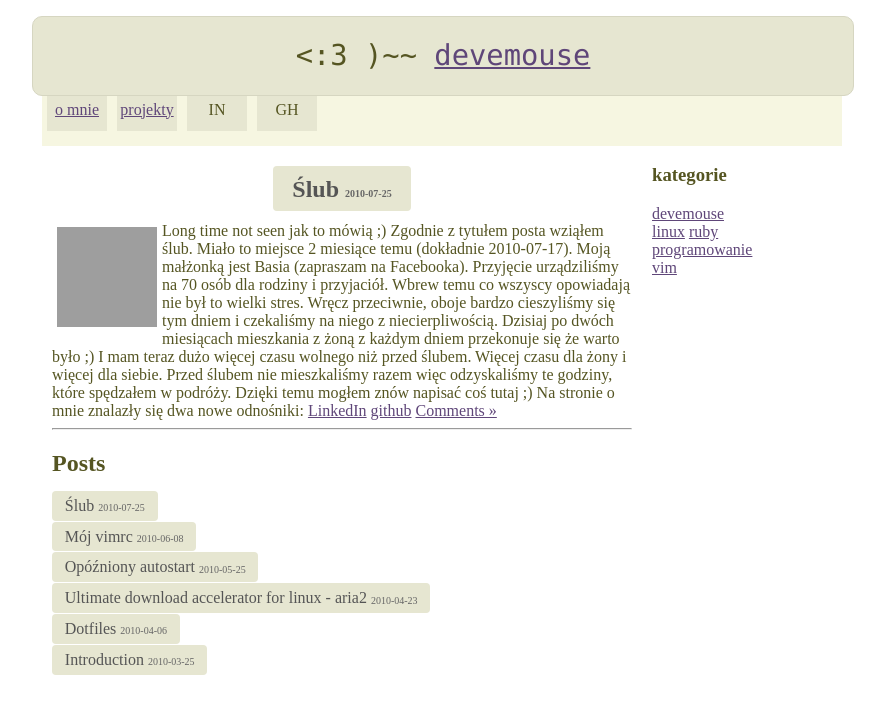
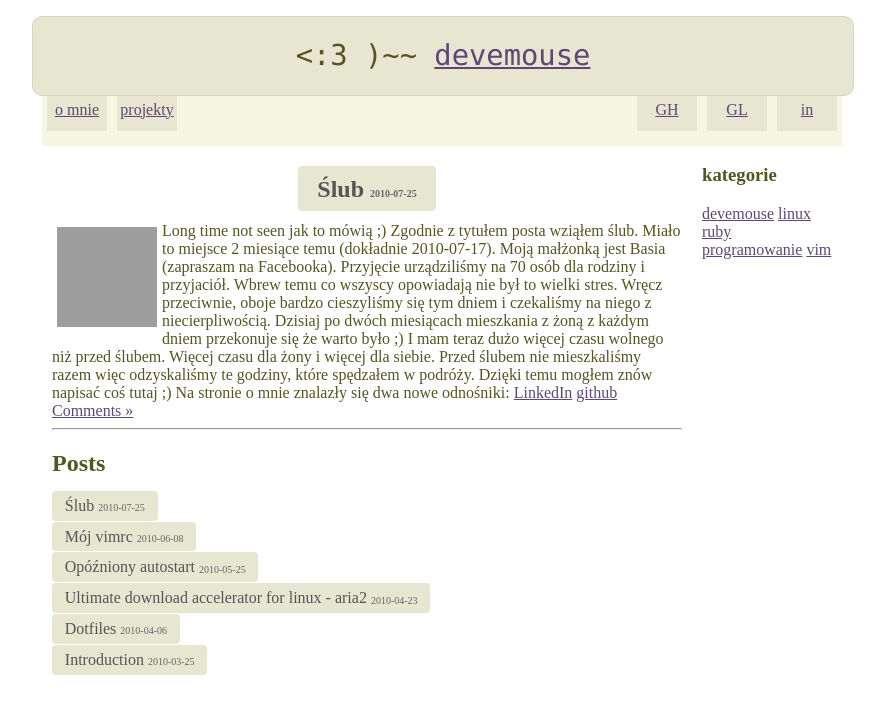
Before and after one commit to devemouse/devemouse.github.com, a Jekyll site: the page built from index.html, in a window 1280 px wide, cut to the strip 0-714 px from the top of the page. Shown: the whole strip, without its empty margins (198-1083 px from the left). Built offline with Jekyll 4.4.1, drawn with Linux system fonts in a browser that asks for light colours; Markdown is read by kramdown in place of the engine named in the settings; grey boxes are pictures that could not be loaded.

Commit message:
some layout modifications

```diff
--- a/_layouts/base.html
+++ b/_layouts/base.html
@@ -23,11 +23,14 @@
             <div id="projects">
                <a href="/projects.html">projekty</a>
             </div>
-            <div id="linkedin">
-               IN
+            <div id="linkedin" class="ext-link">
+               <a href="http://www.linkedin.com/">in</a>
             </div>
-            <div id="github">
-               GH
+            <div id="goldenline" class="ext-link">
+               <a href="http://www.goldenline.pl/dariusz-synowiec2">GL</a>
+            </div>
+            <div id="github" class="ext-link">
+               <a href="https://github.com/devemouse">GH</a>
             </div>
          </div>
          <div id="main" class="center">
--- a/css/default.css
+++ b/css/default.css
@@ -151,8 +151,21 @@ li.post {
    vertical-align:bottom;
 }
 
+.nav-top .ext-link {
+   width:60px;
+   height:30px;
+   margin:5px;
+   margin-top:0px;
+   padding-top:5px;
+   background: #E6E6D1;
+   display:inline;
+   float:right;
+   text-align:center;
+   vertical-align:bottom;
+}
+
 .container .left,.right {
-   width:80px;
+   width:130px;
    padding-left:10px;
    padding-right:10px;
    height:300px;
@@ -168,7 +181,7 @@ li.post {
 }
 
 .container .center {
-   width:580px;
+   width:630px;
    padding:10px;
    border-bottom-right-radius: 10px;
    border-bottom-left-radius: 10px;
--- a/css/pygment_trac.css
+++ b/css/pygment_trac.css
@@ -1,6 +1,6 @@
 pre {
-  background-color: #E6E6D1;
-  border: 2px solid #333;
+  background-color: #f6f6f1;
+  border: 1px solid #AAAAAA;
   padding: 10px;
   line-height: 16px;
   -x-system-font:none;
```
